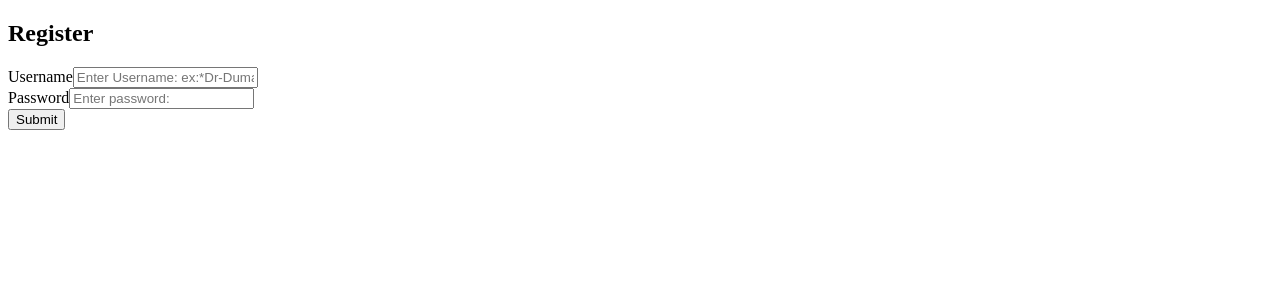
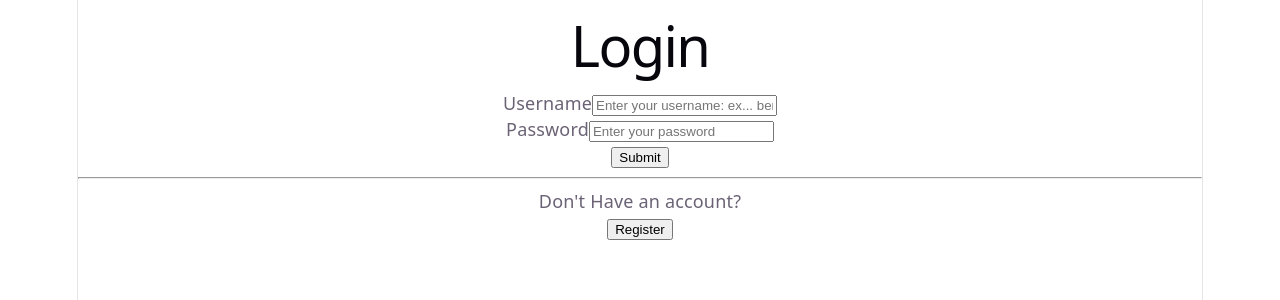
Before and after one commit to daniel-c-silva/Plume, a React (Vite) app in the folder frontend/Plume/: page / in a window 1280 px wide. Shown: the top 300 px of the page. Built offline with nearby package versions, Linux system fonts and the light colour scheme.

Commit message:
login and registration working.

```diff
--- /dev/null
+++ b/frontend/Plume/src/components/authpage.jsx
@@ -0,0 +1,75 @@
+import { useState } from "react";
+import Register from "./register";
+
+export default function Authpage()
+{
+    const   [username, setUserName] = useState('');
+    const   [password, setPassword] = useState('');
+    const   [message, setMessage] = useState('');
+    const   [page, setPage] = useState('login');
+
+    const   handleSubmit = async (currentVal) => {
+        currentVal.preventDefault();
+
+        const   response = await fetch('http://127.0.0.1:5000/login', {
+            method: 'POST',
+            headers: { 'Content-Type': 'application/json' },
+            body: JSON.stringify( {username, password}),
+        })
+
+        const   data = await response.json();
+        setMessage(data.message || data.error);
+    }
+
+
+    if  (page === 'register')
+    {
+        return <Register/>;
+    }
+
+return (
+    <div className="login-cont">
+        <h1>Login</h1>
+        <form onSubmit={handleSubmit} className="login-form">
+
+            <div className="form-group">
+                <label htmlFor="username">Username</label>
+                <input
+                id="username"
+                type="text"
+                placeholder="Enter your username: ex... berpinhe"
+                value={username}
+                onChange={(currentVal) => setUserName(currentVal.target.value)}
+                required
+                />
+            </div>
+
+            <div className="form-group">
+                <label htmlFor="password">Password</label>
+                <input
+                id="password"
+                type="password"
+                placeholder="Enter your password"
+                value={password}
+                onChange={(currentVal) => setPassword(currentVal.target.value)}
+                required
+                />
+            </div>
+
+            <button type="submit" className="submit-button">Submit</button>
+
+        </form>
+        {message && <p className="feedback-message">{message}</p>}
+
+        <hr />
+
+        <p>Don't Have an account?</p>
+        <button onClick={() => setPage('register')}>
+        Register
+        </button>
+    </div>
+
+
+
+);
+}
--- /dev/null
+++ b/frontend/Plume/src/components/register.jsx
@@ -0,0 +1,55 @@
+import { useState } from "react";
+
+export default function Register() {
+    const   [username, setUserName] = useState('');
+    const   [password, setPassword] = useState('');
+    const   [message, setMessage] = useState('');
+
+    const   handleSubmit = async (currentVal) => {
+        currentVal.preventDefault();
+
+        // * Send username and password to the backend for registration
+        const   response = await fetch('http://127.0.0.1:5000/register', {
+            method: 'POST',
+            headers: { 'Content-Type': 'application/json' },
+            body: JSON.stringify({ username, password }),
+        });
+
+        const   data = await response.json();
+        setMessage(data.message || data.error);
+    };
+
+    return (
+        <div className="register-cont">
+            <h2>Register</h2>
+            <form onSubmit={handleSubmit} className="register-form">
+                <div className="form-group">
+                    <label htmlFor="username">Username</label>
+                    <input
+                        id="username"
+                        type="text"
+                        placeholder="Enter Username: ex:*Dr-Dumanglh*"
+                        value={username}
+                        onChange={(currentVal) => setUserName(currentVal.target.value)}
+                        required
+                    />
+                </div>
+
+                <div className="form-group">
+                    <label htmlFor="password">Password</label>
+                    <input
+                        id="password"
+                        type="password"
+                        placeholder="Enter password:"
+                        value={password}
+                        onChange={(currentVal) => setPassword(currentVal.target.value)}
+                        required
+                    />
+                </div>
+
+                <button type="submit" className="submit-button">Submit</button>
+            </form>
+            {message && <p className="feedback-message">{message}</p>}
+        </div>
+    );
+}
--- a/frontend/Plume/src/main.jsx
+++ b/frontend/Plume/src/main.jsx
@@ -1,67 +1,10 @@
-import { useState } from "react";
-
-function App()
-{
-    const [username, setUserName] = useState('');
-    const [password, setPassword] = useState('');
-    const [message, setMessage] = useState('');
-
-    const handleSubmit = async (currentVal) => {
-        currentVal.preventDefault();
-
-
-    // * send username and password to the backend for registration
-    const response = await fetch('http://127.0.0.1:5000/register', {
-        method: 'POST',
-        headers: {'Content-Type': 'application/json'},
-        body: JSON.stringify({ username, password }),
-        });
-
-    const data = await response.json();
-    setMessage(data.message || data.error);
-};
-
-return (
-    <div className="register-cont">
-        <h2>Register</h2>
-        <form onSubmit={handleSubmit} className="register-form">
-
-            <div className="form-group">
-                <label htmlFor="username">Username</label>
-                <input
-                id="username"
-                type="text"
-                placeholder="Enter Username: ex:*Dr-Dumanglh*"
-                value={username}
-                onChange={(currentVal) => setUserName(currentVal.target.value)}
-                required
-                />
-            </div>
-
-            <div className="form-group">
-                <label htmlFor="password">Password</label>
-                <input
-                id="password"
-                type="password"
-                placeholder="Enter password:"
-                value={password}
-                onChange={(currentVal) => setPassword(currentVal.target.value)}
-                required
-                />
-            </div>
-
-            <button type="submit" className="submit-button">Submit</button>
-
-        </form>
-        {message && <p className="feedback-message">{message}</p>}
-    </div>
-);
-}
-
-export default App;
-
+import React from 'react';
 import ReactDOM from 'react-dom/client';
+import './index.css';
+import Authpage from './components/authpage';
 
 ReactDOM.createRoot(document.getElementById('root')).render(
-  <App />
+  <React.StrictMode>
+    <Authpage/>
+  </React.StrictMode>
 );
```
Also changed, not shown: 1 other file (tests, documents, lock files or other folders).
